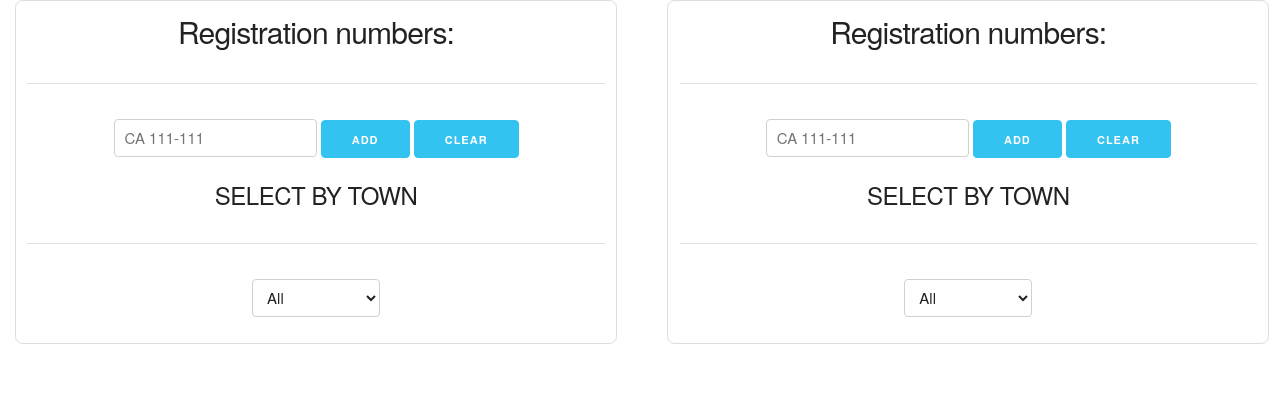
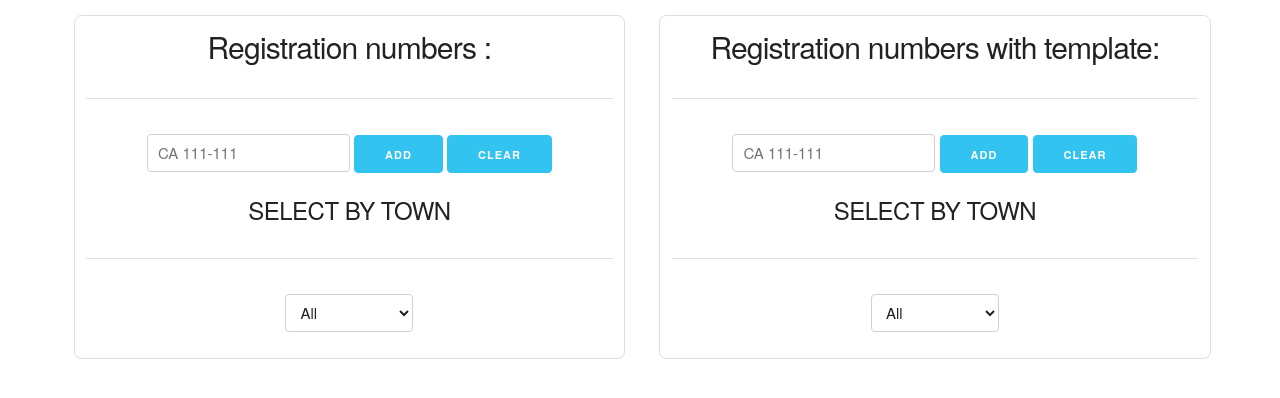
Before and after one commit to AmandaGxagxa/registration_numbers, a plain HTML site: page index.html in a window 1280 px wide. Drawn offline with nearby package versions, Linux system fonts and the light colour scheme.

Commit message:
I am commiting the changes I have made

```diff
--- a/css/registration_number.css
+++ b/css/registration_number.css
@@ -42,7 +42,16 @@ body{
   width: 98%;
   margin-left: 1em;
 }
+@media (min-width: 800px) {
+  .box{
+    display: inline-block;
+    width: 42%;
+    vertical-align: top;
+    margin-top: 2em;
+    margin: 1em;
+  }
 
+}
 /* ul{
   style="list-style-type:none"
 } */
--- a/index.html
+++ b/index.html
@@ -18,9 +18,12 @@
 
 <body>
     <div class="row content">
-      <div class="six columns box">
+      <div class="twelve columns">
+        <div class="box">
+
+
       <div class="row">
-        <h4>Registration numbers:</h4><hr>
+        <h4>Registration numbers :</h4><hr>
         <input type="text" onfocus="this.value=''" placeholder="CA 111-111" class="inputReg" name="" value="">
         <button type="button" class="button-primary btn" name="button">Add</button>
         <button type="button" class="button-primary btn_reset" name="button">Clear</button>
@@ -43,16 +46,15 @@
       </div>
       <div class="row">
         <div class="regNum">
-          <!-- <div class='displayReg' id='unordered' style="list-style-type:none"> -->
 
-          <!-- </div> -->
         </div>
       </div>
-    </div>
+      </div>
+
     <!--registration numbers with handlebars  -->
-    <div class="six columns box">
+    <div class="box">
       <div class="row">
-        <h4>Registration numbers:</h4><hr>
+        <h4>Registration numbers with template:</h4><hr>
         <input type="text" onfocus="this.value=''" placeholder="CA 111-111" class="inputReg2" name="" value="">
         <button type="button" class="button-primary btn2" name="button">Add</button>
         <button type="button" class="button-primary btn_reset2" name="button">Clear</button>
@@ -81,6 +83,7 @@
     </div>
     </div>
   </div>
+</div>
 
 </body>
 <script src="js/registration_number.js" charset="utf-8"></script>
```
